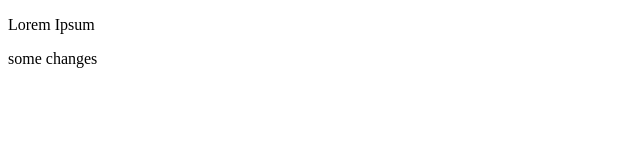
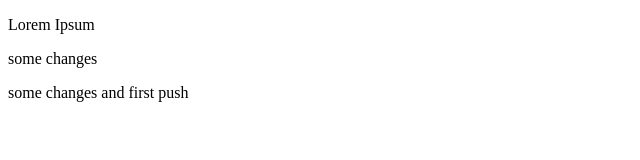
Before and after one commit to jagosia/Front-End-Course-LUT, a plain HTML site: page index.html in a window 1280 px wide. Shown: the whole page, without its empty margins (0-640 px from the left). Drawn offline with Linux system fonts and the light colour scheme.

Commit message:
first push

```diff
--- a/index.html
+++ b/index.html
@@ -8,5 +8,6 @@
 <body>
     <p>Lorem Ipsum</p>
     <p>some changes</p>
+    <p>some changes and first push</p>
 </body>
 </html>
```
